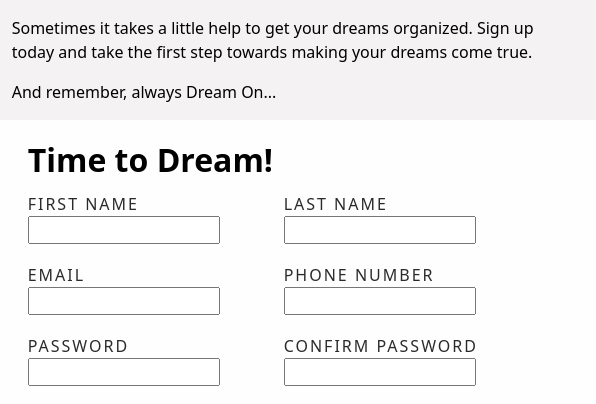
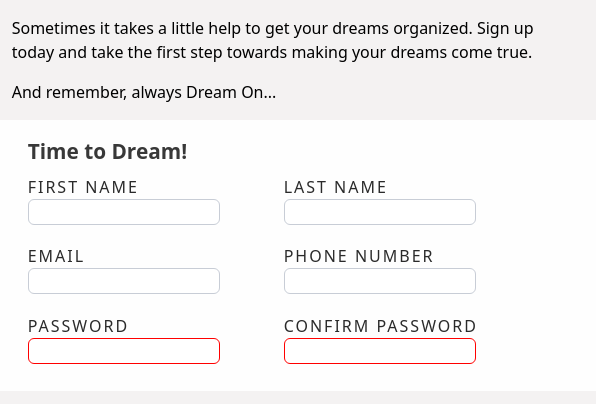
Before and after one commit to 46tcampbell/Sign-up-Form, a plain HTML site: page index.html in a window 1280 px wide. Shown: the top 404 px of the page, 431-1027 px from the left. Drawn offline with Linux system fonts and the light colour scheme.

Commit message:
Add interactivity to form fields

```diff
--- a/index.html
+++ b/index.html
@@ -92,7 +92,7 @@
           <div class="form-row">
             <div class="form-input">
               <label for="password">Password</label>
-              <input type="password" id="password" name="password" />
+              <input type="password" id="password" name="password" required />
             </div>
             <div class="form-input">
               <label for="confirm_password">Confirm Password</label>
@@ -100,6 +100,7 @@
                 type="password"
                 id="confirm_password"
                 name="confirm_password"
+                required
               />
             </div>
           </div>
--- a/styles.css
+++ b/styles.css
@@ -128,6 +128,9 @@ div.tagline p {
 
 h1 {
   margin-bottom: 0.5rem;
+  font-size: 1.3rem;
+  font-weight: 600;
+  color: rgba(0, 0, 0, 0.781);
 }
 
 fieldset {
@@ -149,6 +152,21 @@ input,
 label {
   display: block;
   color: rgba(0, 0, 0, 0.836);
+}
+
+input {
+  border: 1px solid #c8cdd6;
+  border-radius: 6px;
+}
+
+input[type='password']:invalid {
+  border: 1px solid red;
+}
+
+input:focus {
+  outline: none;
+  border: 2px solid blue;
+  box-shadow: 3px 3px 5px rgba(0, 0, 0, 0.5);
 }
 
 label {
```
